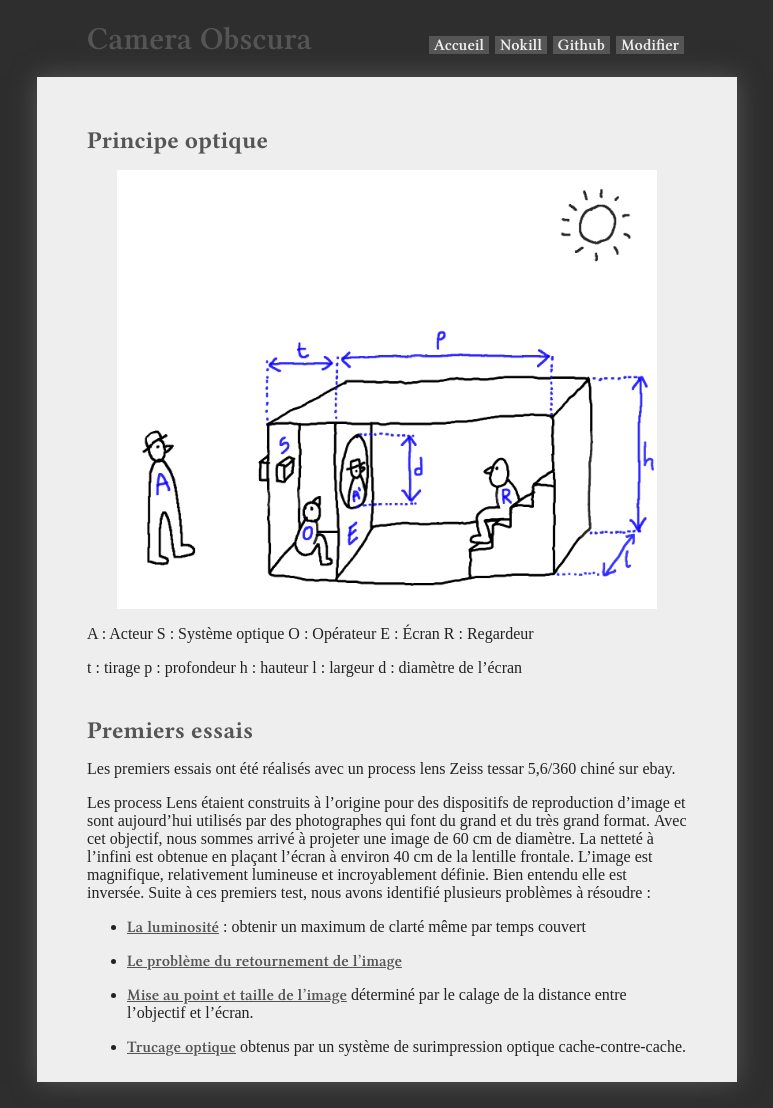
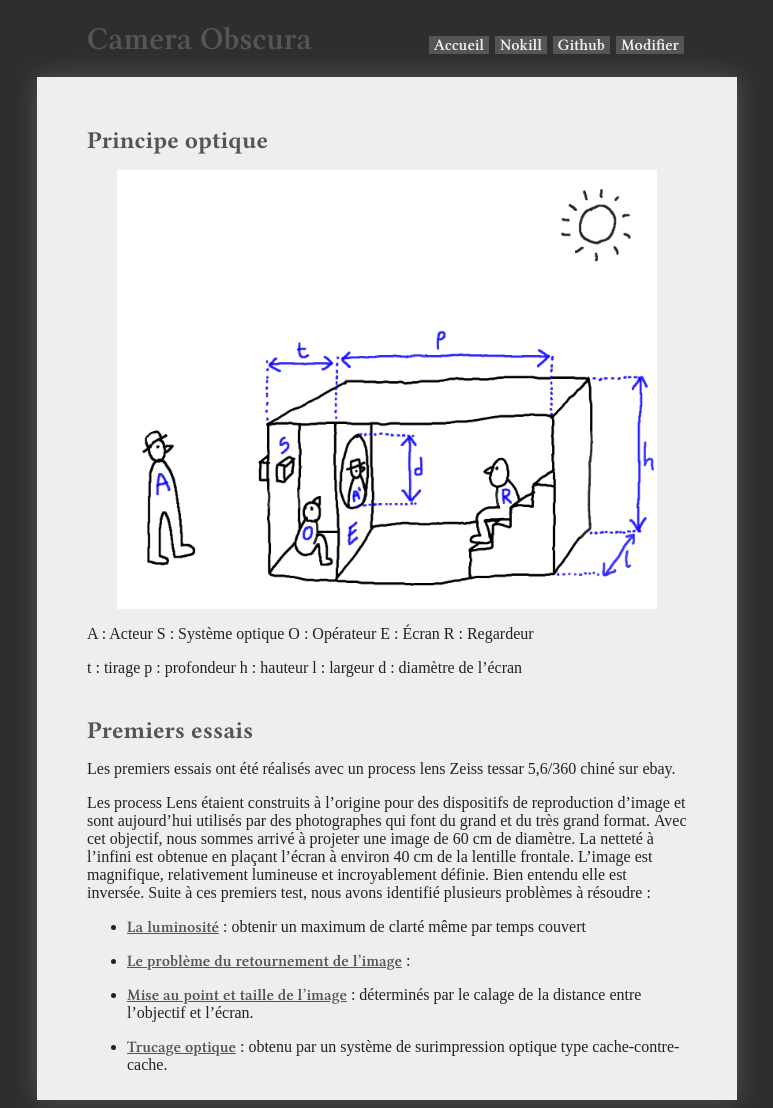
Before and after one commit to virginienokill/camera-obscura, a Jekyll site: the page built from contenu/technique/optique.md, in a window 1280 px wide. Shown: the whole page, without its empty margins (253-1026 px from the left). Built offline with Jekyll 4.4.1, drawn with Linux system fonts in a browser that asks for light colours; nearby versions of some CDN libraries; some web fonts are replaced; our own code applies the rules of GitHub Pages for plain Markdown files; a script that is not in the unit is left out; the repository's description, which GitHub fills in, is left out.

Commit message:
Update optique.md

```diff
--- a/contenu/technique/optique.md
+++ b/contenu/technique/optique.md
@@ -14,8 +14,8 @@
 
 - [La luminosité](../technique/luminosite.md) : obtenir un maximum de clarté même par temps couvert
 
-- [Le problème du retournement de l’image](../technique/renversement.md)
+- [Le problème du retournement de l’image](../technique/renversement.md) :
 
-- [Mise au point et taille de l'image](../technique/calage.md) déterminé par le calage de la distance entre l’objectif et l’écran.
+- [Mise au point et taille de l'image](../technique/calage.md) : déterminés par le calage de la distance entre l’objectif et l’écran.
 
-- [Trucage optique](../technique/surimpression.md) obtenus par un système de surimpression optique cache-contre-cache.
+- [Trucage optique](../technique/surimpression.md) : obtenu par un système de surimpression optique type cache-contre-cache.
```
